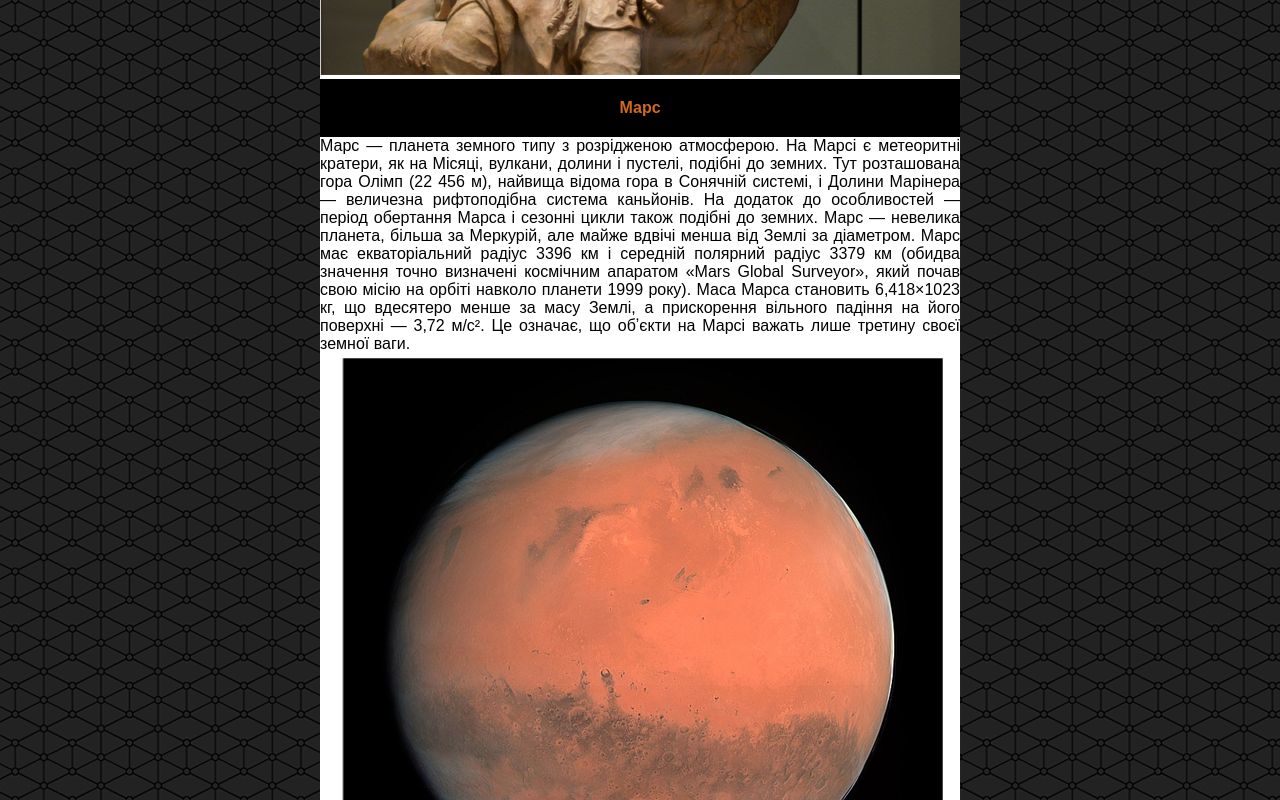
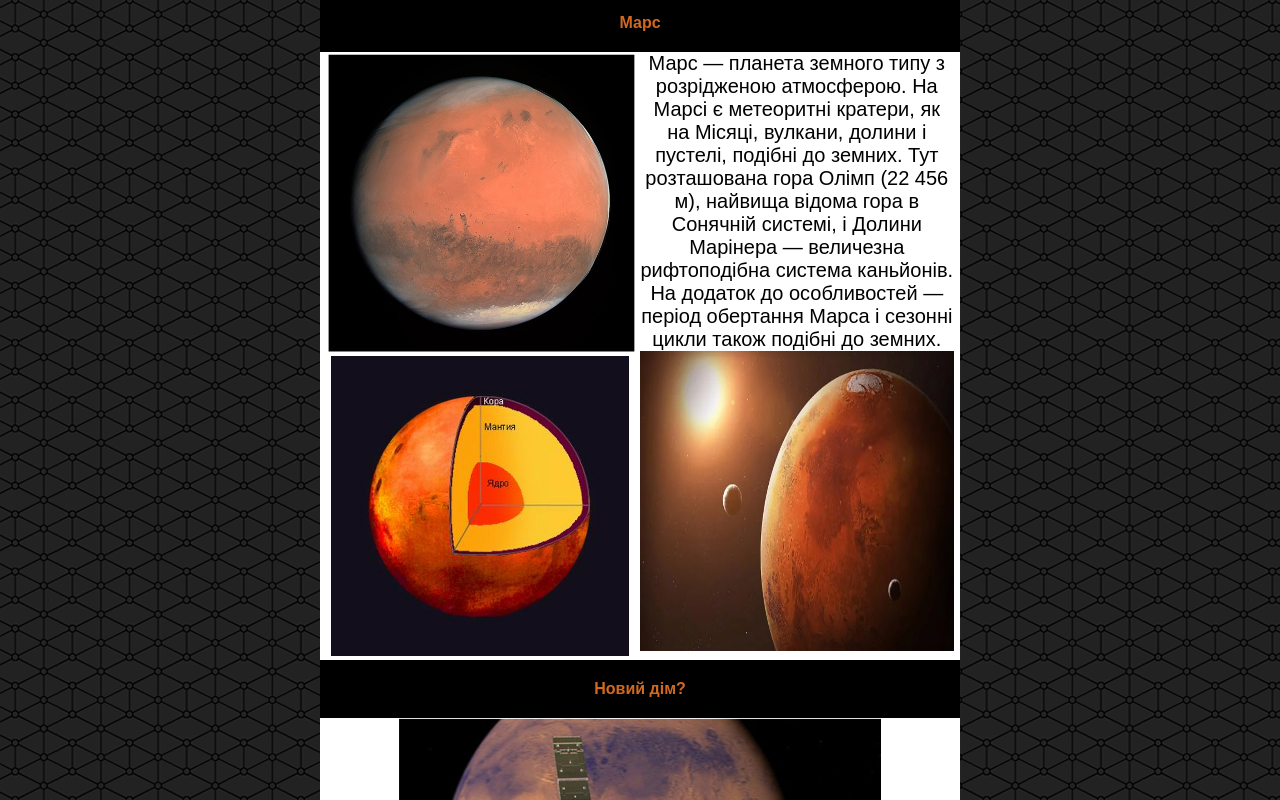
Before and after one commit to st4n1sl4w/start-it, a plain HTML site: page index.html in a window 1280 px wide. Shown: the part 700-1500 px from the top of the page. Drawn offline with Linux system fonts and the light colour scheme.

Commit message:
Start IT Web Design Project, phase I after review

```diff
--- a/css/style.css
+++ b/css/style.css
@@ -5,7 +5,7 @@ body, ul, p, li, h1, h2 {
 }
 
 #container {
-    background-image: url("/img/connectwork.png");
+    background-image: url("../img/connectwork.png");
     text-align: center;
 }
 
@@ -54,4 +54,39 @@ a {
 
 #god {
     width: 100%;
+    height: 340px;
 }
+
+
+
+div {
+
+}
+img{
+height: 300px;
+
+}
+
+
+
+.fhweri {
+
+}
+
+.mars  {
+    overflow: hidden;
+}
+.mars-right {
+    float: left;
+    width: 49%;
+    font-size: 20px;
+}
+
+.mars-foto {
+    width: 50%;
+    float: left;
+}
+
+.mars img {
+    max-width: 100%;
+}
--- a/index.html
+++ b/index.html
@@ -42,27 +42,30 @@
     </div>
     <div class="title">Марс</div>
     <div class="p">
+    <div class="fhweri"></div>
+    </div>
+    <div class="mars">
+       <div class="mars-foto">
+           <img src="img/img02.png"/>
+            <img src="img/img03.png"/>
+       </div>
+        <div class="mars-right">
     <p>Марс — планета земного типу з розрідженою атмосферою. На Марсі є
     метеоритні кратери, як на Місяці, вулкани, долини і пустелі, подібні до
     земних. Тут розташована гора Олімп (22 456 м), найвища відома гора в
     Сонячній системі, і Долини Марінера — величезна рифтоподібна система
     каньйонів. На додаток до особливостей — період обертання Марса і сезонні
     цикли також подібні до земних.
+</p>
+       <img src="img/img04.png"/>
+        </div>
 
-Марс — невелика планета, більша за Меркурій, але майже вдвічі менша від Землі за
-діаметром. Марс має екваторіальний радіус 3396 км і середній полярний радіус
-3379 км (обидва значення точно визначені космічним апаратом
-«Mars Global Surveyor», який почав свою місію на орбіті навколо планети 1999
-року). Маса Марса становить 6,418×1023 кг, що вдесятеро менше за масу Землі, а
-прискорення вільного падіння на його поверхні — 3,72 м/с². Це означає, що
-обʼєкти на Марсі важать лише третину своєї земної ваги.</p>
     </div>
-    <img src="img/img02.png"></img>
-    <img src="img/img03.png"></img>
-    <img src="img/img04.png"></img>
+
+
     <div class="title">Новий дім?</div>
-    <img src="img/fly.png"></img>
-    <img src="img/img06.png"></img>
+    <img src="img/fly.png"/>
+    <img src="img/img06.png"/>
     <p>Скажіть, а чи замислювались ви колись про те, що можете мати новий дім?
     Ні, не інший будинок, кімнату, чи квартиру, а іншу планету. Ніколи? Ви мене
     здивували. Адже людина від природи прагне пізнати незвідане.
```
